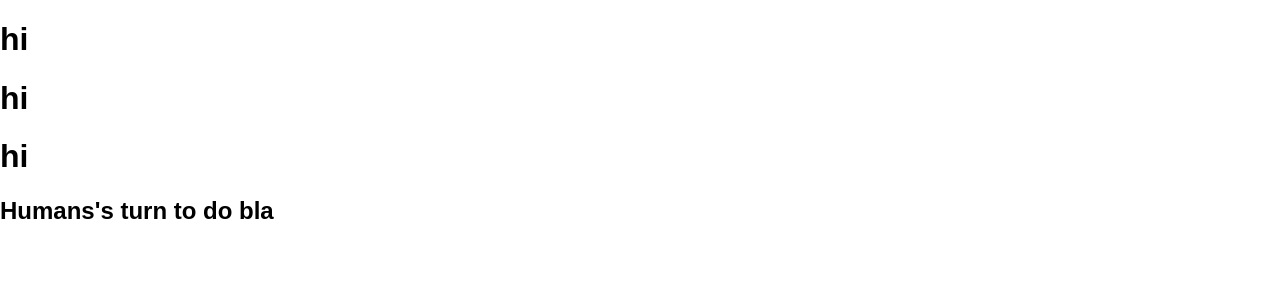
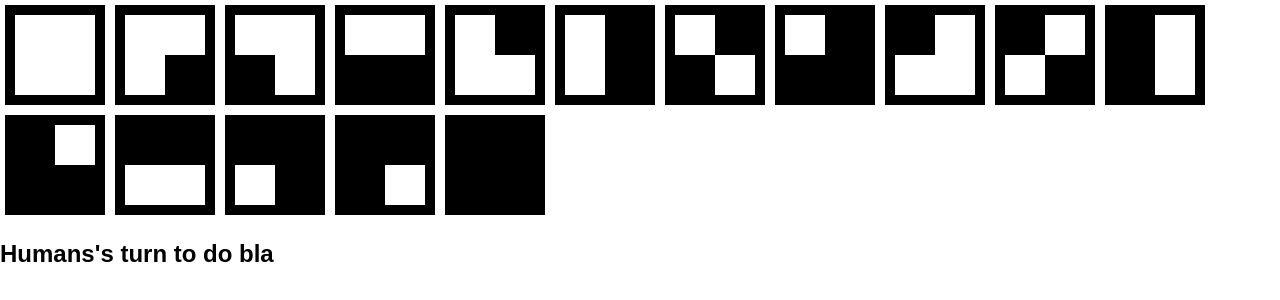
Before and after one commit to TomGB/quatro, a React (Create React App) app: page / in a window 1280 px wide. Shown: the top 300 px of the page. Built offline with nearby package versions, Linux system fonts and the light colour scheme.

Commit message:
pieces displaying

```diff
--- a/src/App.js
+++ b/src/App.js
@@ -1,49 +1,41 @@
 import React, { Component } from 'react';
 import logo from './logo.svg';
 import './App.css';
-import GameSelect from './game-select.js'
+import GameSelect from './components/game-select.js';
+import PieceSelect from './components/piece-select.js';
+import generatePieces from './gameLogic/generate-pieces.js'
+import generateBoard from './gameLogic/generate-board.js'
 
-function PieceSelect({pieces}) {
+function TurnMessage({text}) {
+  return (<h2>{text}</h2>);
+}
 
+function GameBoard({board}) {
   return (
-    <div className='selectme'>
-      {pieces.map(piece =>
-        (<h1>hi</h1>)
+    <div className='board'>
+      {board.map(row =>
+        row.map(piece => {
+          if (piece) {
+            console.log('in piece');
+            (
+              <div className='piece'>
+                <div className={(piece.tl?'black':'white')+' pieceQuater'}></div>
+                <div className={(piece.tr?'black':'white')+' pieceQuater'}></div>
+                <div className={(piece.bl?'black':'white')+' pieceQuater'}></div>
+                <div className={(piece.br?'black':'white')+' pieceQuater'}></div>
+              </div>
+            )
+          }
+        })
       )}
     </div>
   );
 }
 
-function TurnMessage({text}) {
-  return (<h2>{text}</h2>);
-}
-
-function GameBoard({text}) {
-  return (<h2>{text}</h2>);
-}
-
 const game = {
   gameStarted: true,
-  pieces: [
-    {
-      tl: 1,
-      tr: 1,
-      bl:1,
-      br:1
-    },
-    {
-      tl: 1,
-      tr: 0,
-      bl:0,
-      br:1
-    },
-    {
-      tl: 0,
-      tr: 0,
-      bl:0,
-      br:0
-    }
-  ]
+  pieces: generatePieces(),
+  board: generateBoard(),
 }
 
 class App extends Component {
@@ -60,7 +52,7 @@ class App extends Component {
         <div className='gameArea'>
           <PieceSelect pieces={game.pieces}/>
           <TurnMessage text="Humans's turn to do bla"/>
-          <GameBoard />
+          <GameBoard board={game.board}/>
         </div>
       )
     }
--- /dev/null
+++ b/src/components/piece-select.js
@@ -0,0 +1,16 @@
+import React, { Component } from 'react';
+
+export default function PieceSelect({pieces}) {
+  return (
+    <div className='selectme'>
+      {pieces.map(piece =>
+        (<div className='piece'>
+          <div className={(piece.tl?'black':'white')+' pieceQuater'}></div>
+          <div className={(piece.tr?'black':'white')+' pieceQuater'}></div>
+          <div className={(piece.bl?'black':'white')+' pieceQuater'}></div>
+          <div className={(piece.br?'black':'white')+' pieceQuater'}></div>
+        </div>)
+      )}
+    </div>
+  );
+}
--- /dev/null
+++ b/src/gameLogic/generate-board.js
@@ -0,0 +1,17 @@
+export default function generateBoard() {
+  var board = [];
+
+  for (var i = 0; i < 4; i++) {
+    board.push([]);
+    for (var j = 0; j < 4; j++) {
+      board[i][j] = {
+        tl:1,
+        tr:1,
+        bl:0,
+        br:1,
+      };
+    }
+  }
+
+  return board;
+}
--- /dev/null
+++ b/src/gameLogic/generate-pieces.js
@@ -0,0 +1,17 @@
+export default function generatePieces() {
+  var piecesArray = [];
+
+  for (var i = 0; i < 16; i++) {
+    var num = ("000" + i.toString(2)).substr(-4);
+
+    piecesArray.push({
+      tl: parseInt(num.charAt(0)),
+      tr: parseInt(num.charAt(1)),
+      bl: parseInt(num.charAt(2)),
+      br: parseInt(num.charAt(3)),
+      num: i
+    });
+  }
+
+  return piecesArray;
+}
--- a/src/index.css
+++ b/src/index.css
@@ -3,3 +3,22 @@ body {
   padding: 0;
   font-family: sans-serif;
 }
+
+.piece {
+  display: inline-block;
+  width: 80px;
+  height: 80px;
+  border: solid black 10px;
+  margin: 5px;
+  line-height: 0px;
+}
+
+.pieceQuater {
+  width: 50%;
+  height: 50%;
+  display: inline-block;
+}
+
+.pieceQuater.black{
+  background-color: black;
+}
```
Also changed, not shown: src/components/game-select.js (renamed from src/game-select.js), 2 other files (tests, documents, lock files or other folders).
